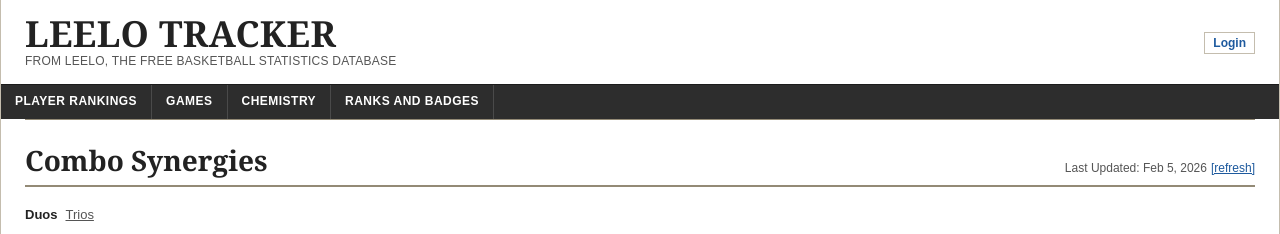
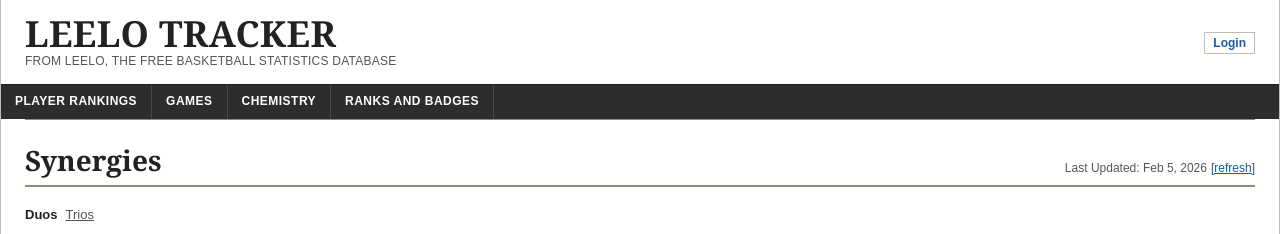
Before and after one commit to whiccup/LeElo-tracker, a Next.js app: page /combos in a window 1280 px wide. Shown: the top 234 px of the page. Built offline with nearby package versions, Linux system fonts and the light colour scheme; no server answers; the database is empty.

Commit message:
minor wording change

```diff
--- a/app/combos/page.tsx
+++ b/app/combos/page.tsx
@@ -24,7 +24,7 @@ export default async function CombosPage() {
   return (
     <main>
       <div className="section-header">
-        <h2>Combo Synergies</h2>
+        <h2>Synergies</h2>
         <span className="section-meta">Last Updated: {today} <RefreshButton /></span>
       </div>
       <CombosTable games={games} nameMap={nameMap} />
```
